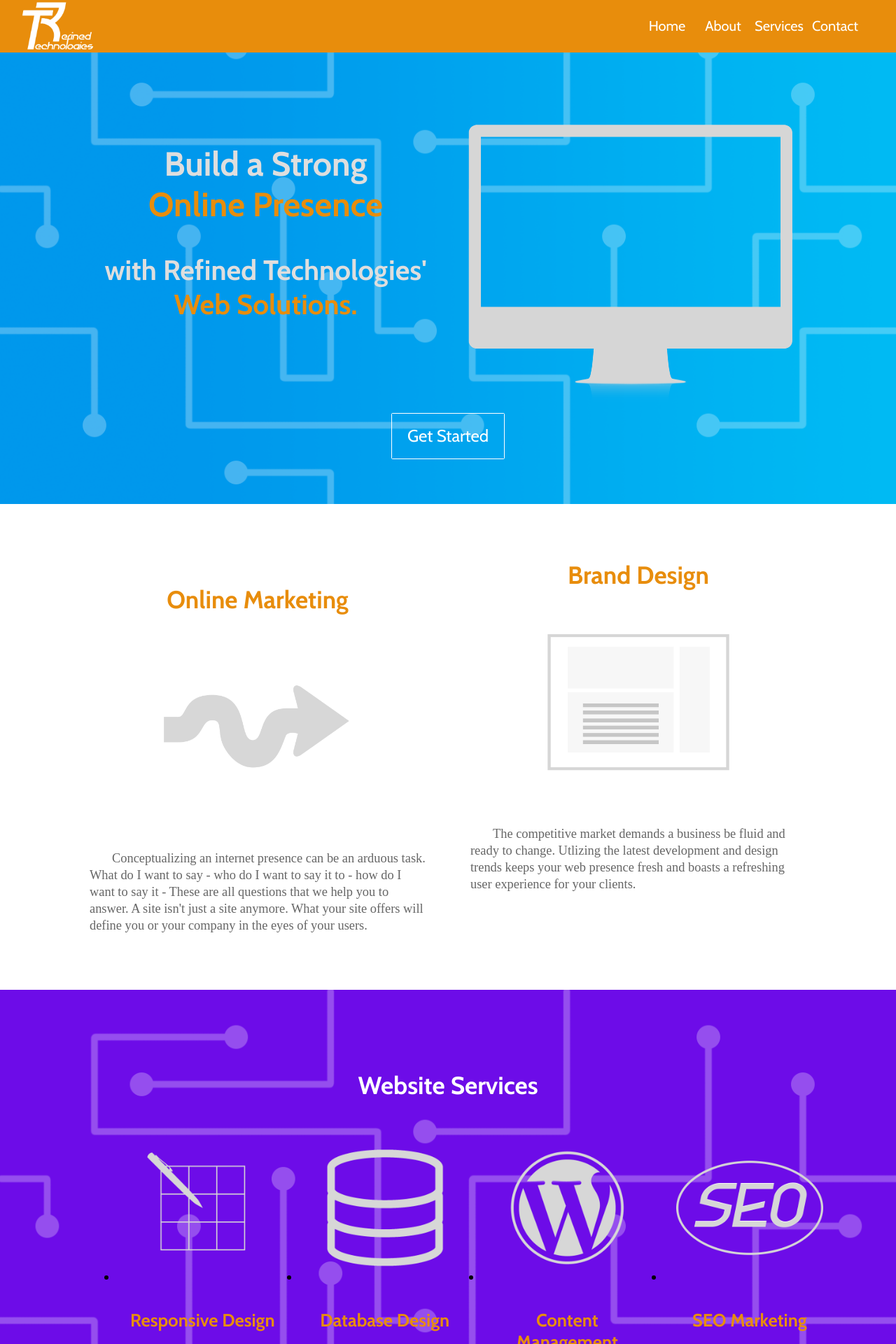
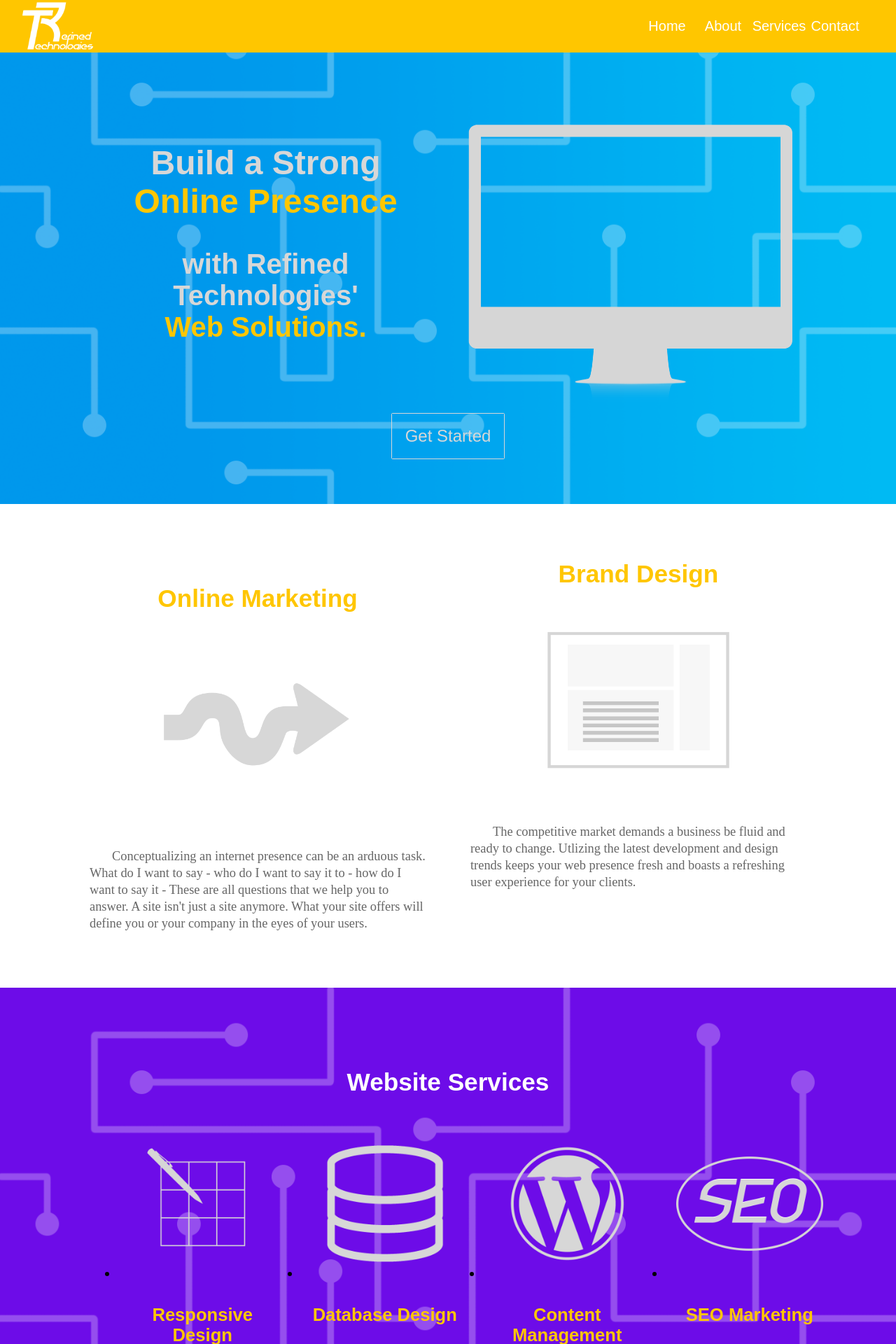
Before and after one commit to davemperlman/rftech, a PHP site: page /index.php in a window 1280 px wide. Shown: the top 1920 px of the page at 70% size. Run offline with PHP 8.4, Linux system fonts and the light colour scheme; some libraries are stand-ins or nearby versions.

Commit message:
colors changed, font changed, removed black icons

```diff
--- a/_scss/main.scss
+++ b/_scss/main.scss
@@ -8,16 +8,16 @@ $fonts: (
 	text: 1.15rem
 	);
 $colors: (
-	h1: #dedede,
-	h2: #dedede,
-	h3: #e88d0c,
+	h1: #d7d7d7,
+	h2: #d7d7d7,
+	h3: #ffc600,
 	h4: #444,
-	h4w: #e88d0c
+	h4w: #ffc600
 	);
 $colors2: (
 	main: #000,
 	secondary: #fff,
-	tertiary: #E88D0C,
+	tertiary: #ffc600,
 	quaternary: #6D0CE8,
 	button: #4BFF7F
 	);
@@ -60,14 +60,14 @@ $breaks: (
 		bottom: 0;
 		margin: auto;
 		border-radius: 100%;
-		border: .5rem dashed orange;
+		border: .5rem dashed map-get($colors2, tertiary);
 		box-sizing: border-box;
 		animation: rotateClockwise 3s linear infinite;
 		&::after {
 			position: absolute;
 			content: '';
 			border-radius: 100%;
-			border: .5rem dashed purple;
+			border: .5rem dashed map-get($colors2, quaternary);
 			box-sizing: border-box;
 			width: 90%;
 			height: 90%;
@@ -114,37 +114,6 @@ header {
 	img:first-child {
 			display: block;
 		}
-	// &.colored {
-	// 	background-color: rgba(255, 255, 255, 1);
-	// 	padding-top: 1rem;
-	// 	//padding-bottom: 1rem;
-	// 	border-bottom: 1px solid #000;
-	// 	nav .topnav .hidden-services {
-	// 		background-color: #fff;
-	// 	}
-	// 	.hidden-services {
-	// 		background-color: #fff;
-	// 		@media screen and ( max-width: map-get($breaks, mobile) ) {
-	// 			background-color: none;
-	// 		}
-	// 	}
-	// 	.topnav a, .topnav li span{
-	// 		color: #000;
-	// 		&:hover {
-	// 			background-color: #eee;
-	// 			color: #111;
-	// 		}
-	// 	}
-	// 	img:first-child {
-	// 		display: none;
-	// 	}
-	// 	img:last-child {
-	// 		display: block;
-	// 	}
-	// 	.logo {
-	// 		margin-top: -.5rem;
-	// 	}
-	// }
 	.logo {
 		display: inline-block;
 		max-width: 30%;
@@ -277,7 +246,6 @@ header {
 					font-size: map-get($fonts, menu);
 					transition: all .5s;
 					&:hover {
-						//background-color: map-get($colors2, tertiary);
 						color: mix(map-get($colors2, secondary), #666);
 					}
 				}
@@ -369,6 +337,9 @@ header {
 				bottom: 0;
 				display: block;
 				margin: auto;
+				@media screen and (max-height: 800px) {
+					top: 0;
+				}
 				li, .hidden-service {
 					float: none;
 					width: 100%;
@@ -405,7 +376,7 @@ body {
 	margin: 0 auto;
 	width: 100%;
 	font-size: map-get($fonts, text);
-	font-family: 'Cabin', sans-serif;
+	font-family: sans-serif;
 	p {
 		line-height: 1.5rem;
 		color: #666;
@@ -547,7 +518,7 @@ body {
 	span {
 			border-radius: .1rem;
 			background-color: transparent;
-			border: solid .1rem #fff;
+			border: solid .1rem map-get($colors, h1);
 			width: 10rem;
 			height: 4rem;
 			font-size: 1.5rem;
@@ -558,13 +529,13 @@ body {
 			left: 0;
 			right: 0;
 			margin: auto;
-			color: #fff;
+			color: map-get($colors, h1);
 			transition: all .4s;
 			cursor: pointer;
 			text-align: center;
 			&:hover {
-				background-color: #fff;
-				color: #0098ec;
+				//background-color: ;
+				color: map-get($colors2, tertiary);
 			}
 		}
 	div {
--- a/about.php
+++ b/about.php
@@ -18,7 +18,6 @@
 		<div class="wrap">
 			<div class="logo">
 				<img src="img/draft-text-white.png" alt="">
-				<img src="img/draft-text-black.png" alt="">
 			</div>
 			<div id="nav-icon">
 				<span></span>
--- a/contact.php
+++ b/contact.php
@@ -45,7 +45,6 @@
 		<div class="wrap">
 			<div class="logo">
 				<img src="img/draft-text-white.png" alt="">
-				<img src="img/draft-text-black.png" alt="">
 			</div>
 			<div id="nav-icon">
 				<span></span>
--- a/contentmanagement.php
+++ b/contentmanagement.php
@@ -45,7 +45,6 @@
 		<div class="wrap">
 			<div class="logo">
 				<img src="img/draft-text-white.png" alt="">
-				<img src="img/draft-text-black.png" alt="">
 			</div>
 			<div id="nav-icon">
 				<span></span>
--- a/css/main.css
+++ b/css/main.css
@@ -27,14 +27,14 @@
   bottom: 0;
   margin: auto;
   border-radius: 100%;
-  border: .5rem dashed orange;
+  border: 0.5rem dashed #ffc600;
   box-sizing: border-box;
   animation: rotateClockwise 3s linear infinite; }
   #loading-img::after {
     position: absolute;
     content: '';
     border-radius: 100%;
-    border: .5rem dashed purple;
+    border: 0.5rem dashed #6D0CE8;
     box-sizing: border-box;
     width: 90%;
     height: 90%;
@@ -67,7 +67,7 @@ header {
   height: 75px;
   transition: all .25s;
   background-color: rgba(255, 255, 255, 0.7);
-  background-color: #E88D0C; }
+  background-color: #ffc600; }
   header .wrap {
     height: 100%;
     display: block;
@@ -135,7 +135,7 @@ header {
         position: absolute;
         width: 100%;
         background-color: rgba(255, 255, 255, 0.71);
-        background-color: #E88D0C;
+        background-color: #ffc600;
         left: 0; }
         header nav .topnav .hidden-services li a {
           font-size: 1rem; }
@@ -233,7 +233,11 @@ header {
       top: 50%;
       bottom: 0;
       display: block;
-      margin: auto; }
+      margin: auto; } }
+    @media screen and (max-width: 480px) and (max-height: 800px) {
+      header nav .topnav {
+        top: 0; } }
+@media screen and (max-width: 480px) {
       header nav .topnav li, header nav .topnav .hidden-service {
         float: none;
         width: 100%;
@@ -257,7 +261,7 @@ body {
   margin: 0 auto;
   width: 100%;
   font-size: 1.15rem;
-  font-family: 'Cabin', sans-serif; }
+  font-family: sans-serif; }
   body p {
     line-height: 1.5rem;
     color: #666;
@@ -270,7 +274,7 @@ body {
   margin: 0 auto; }
   .block h3 {
     font-size: 2.2rem;
-    color: #e88d0c;
+    color: #ffc600;
     font-weight: bold;
     margin-bottom: 1rem;
     text-align: center; }
@@ -353,7 +357,7 @@ body {
             width: 50%;
             margin: 0rem auto; } }
       .services ul li h4 {
-        color: #e88d0c;
+        color: #ffc600;
         font-size: 1.6rem;
         margin-bottom: 2rem; }
         @media screen and (max-width: 676px) {
@@ -368,12 +372,12 @@ body {
   min-height: 45rem;
   position: relative; }
   .banner strong {
-    color: #E88D0C;
+    color: #ffc600;
     display: block; }
   .banner span {
     border-radius: .1rem;
     background-color: transparent;
-    border: solid .1rem #fff;
+    border: solid 0.1rem #d7d7d7;
     width: 10rem;
     height: 4rem;
     font-size: 1.5rem;
@@ -384,13 +388,12 @@ body {
     left: 0;
     right: 0;
     margin: auto;
-    color: #fff;
+    color: #d7d7d7;
     transition: all .4s;
     cursor: pointer;
     text-align: center; }
     .banner span:hover {
-      background-color: #fff;
-      color: #0098ec; }
+      color: #ffc600; }
   .banner div {
     max-width: 1024px;
     padding-top: 125px;
@@ -409,14 +412,14 @@ body {
     .banner div h1 {
       font-size: 3rem;
       font-weight: 900;
-      color: #dedede;
+      color: #d7d7d7;
       margin-top: 5rem; }
       @media screen and (max-width: 720px) {
         .banner div h1 {
           margin-top: 0; } }
     .banner div h2 {
       font-size: 2.5rem;
-      color: #dedede; }
+      color: #d7d7d7; }
     @media screen and (max-width: 990px) {
       .banner div {
         margin: 0 .5rem; }
@@ -607,7 +610,7 @@ body {
       font-size: 2.2rem;
       text-align: center; }
       .modal-wrap .modal h3 strong {
-        color: #E88D0C;
+        color: #ffc600;
         display: block; }
     .modal-wrap .modal h4 {
       display: block;
--- a/databasedesign.php
+++ b/databasedesign.php
@@ -45,7 +45,6 @@
 		<div class="wrap">
 			<div class="logo">
 				<img src="img/draft-text-white.png" alt="">
-				<img src="img/draft-text-black.png" alt="">
 			</div>
 			<div id="nav-icon">
 				<span></span>
--- a/index.php
+++ b/index.php
@@ -36,7 +36,7 @@
 		<p id='status'></p>
 		<div class="button-container">
 			<span id="close-modal">Close</span>
-			<span id="send">Send</span>
+			<span id="send" data-active='inactive'>Send</span>
 		</div>
 	</div>
 </div>
--- a/js/modal.js
+++ b/js/modal.js
@@ -7,11 +7,28 @@
 		$('.modal-wrap').hide();
 	});
 
+	$('.modal form > input').keyup(function(){
+		var empty = false;
+		$('.modal form > input, .modal form > textarea').each(function(){
+			if ($(this).val() == '') {
+				empty = true;
+			}
+		});
+		if (empty) {
+			$('#send').attr('disabled', 'disabled');
+		}else{
+			$('#send').removeAttr('disabled');
+		}
+	});
+
 	$('#send').on('click', function(){
 		var email = $('#email').val();
 		var subject = $('#subject').val();
 		var message = $('#message').val();
 
+		if ($('#send').attr('inactive') !== 'undefined') {
+			console.log('stuff');
+		}else{
 			$('.modal #loading-img').show();
 			$.ajax({
 				url: 'send.php',
@@ -20,9 +37,9 @@
 				data: {email, subject, message},
 				success: function(html) {
 					$('.modal #loading-img').hide();
-				$('.modal form').hide();
 					$('#status').html(html);
+					$('.modal-wrap').delay(1000).fadeOut();
 				}
 			});
-	});
+		};
 }());
--- a/responsivedesign.php
+++ b/responsivedesign.php
@@ -45,7 +45,6 @@
 		<div class="wrap">
 			<div class="logo">
 				<img src="img/draft-text-white.png" alt="">
-				<img src="img/draft-text-black.png" alt="">
 			</div>
 			<div id="nav-icon">
 				<span></span>
--- a/seomarketing.php
+++ b/seomarketing.php
@@ -45,7 +45,6 @@
 		<div class="wrap">
 			<div class="logo">
 				<img src="img/draft-text-white.png" alt="">
-				<img src="img/draft-text-black.png" alt="">
 			</div>
 			<div id="nav-icon">
 				<span></span>
```
Also changed, not shown: 3 other files. Lines whose indentation alone changed are shown as unchanged.
